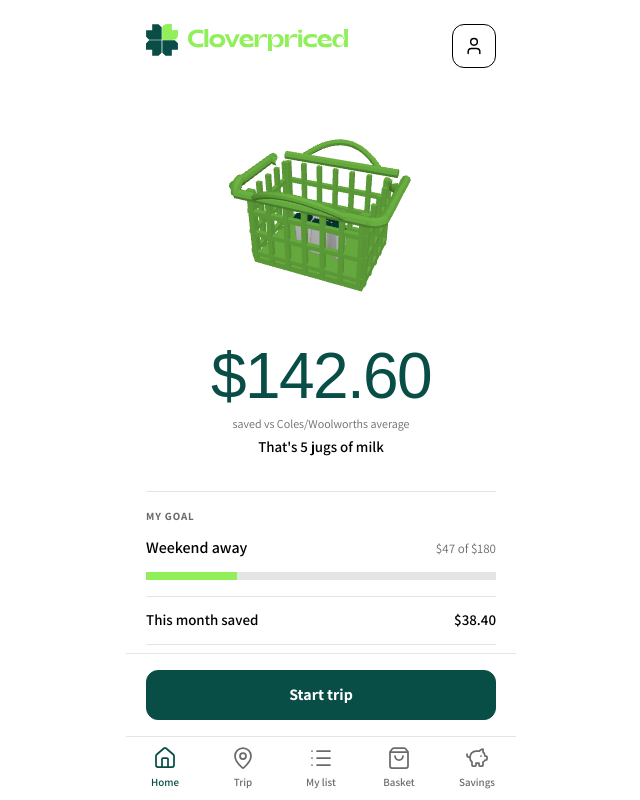
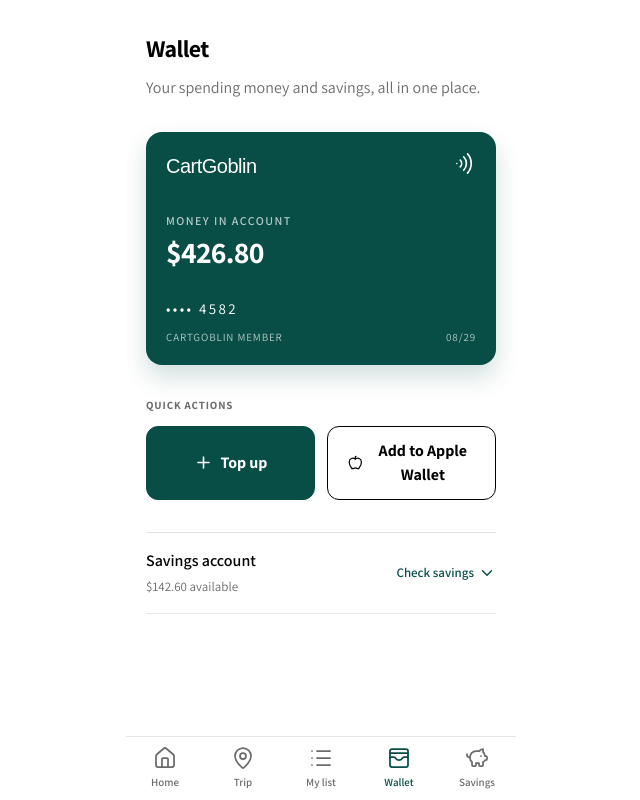
Before and after one commit to UQIES-Hackathon-2026/WinWinCart, a React (Vite) app: page /wallet in a window 1280 px wide. Before the commit this address led to /home. Shown: the whole page, without its empty margins (319-959 px from the left). Built offline with nearby package versions, Linux system fonts and the light colour scheme; a web font is replaced by a local one.

Commit message:
Replace Basket tab with Wallet

```diff
--- a/src/App.tsx
+++ b/src/App.tsx
@@ -2,7 +2,6 @@
 import { PhoneFrame } from './components/PhoneFrame'
 import { StartTripCta } from './components/StartTripCta'
 import { TabBar } from './components/TabBar'
-import { Basket } from './pages/Basket'
 import { CreateTrip } from './pages/CreateTrip'
 import { Home } from './pages/Home'
 import { KitchenSink } from './pages/KitchenSink'
@@ -11,6 +10,7 @@
 import { Results } from './pages/Results'
 import { Savings } from './pages/Savings'
 import { Trip } from './pages/Trip'
+import { Wallet } from './pages/Wallet'
 
 const tabBarHiddenPaths = new Set([
   '/profile',
@@ -39,7 +39,7 @@
           <Route element={<Home />} path="/home" />
           <Route element={<Trip />} path="/trip" />
           <Route element={<MyList />} path="/list" />
-          <Route element={<Basket />} path="/basket" />
+          <Route element={<Wallet />} path="/wallet" />
           <Route element={<Savings />} path="/savings" />
           <Route element={<Profile />} path="/profile" />
           <Route element={<CreateTrip />} path="/trip/create" />
--- a/src/components/TabBar.tsx
+++ b/src/components/TabBar.tsx
@@ -3,7 +3,7 @@
   List,
   MapPin,
   PiggyBank,
-  ShoppingBag,
+  WalletCards,
   type LucideIcon,
 } from 'lucide-react'
 import { NavLink } from 'react-router-dom'
@@ -18,7 +18,7 @@
   { label: 'Home', path: '/home', icon: Home },
   { label: 'Trip', path: '/trip', icon: MapPin },
   { label: 'My list', path: '/list', icon: List },
-  { label: 'Basket', path: '/basket', icon: ShoppingBag },
+  { label: 'Wallet', path: '/wallet', icon: WalletCards },
   { label: 'Savings', path: '/savings', icon: PiggyBank },
 ]
 
--- a/src/pages/Basket.tsx
+++ /dev/null
@@ -1,64 +0,0 @@
-import { useNavigate } from 'react-router-dom'
-import { ProductLineRow } from '../components/ProductLineRow'
-import { Button, SectionLabel } from '../components/ui'
-import { getBasketBenchmarkTotal } from '../data/demo'
-import { formatCurrency } from '../lib/format'
-import { useApp } from '../store/useApp'
-
-export function Basket() {
-  const navigate = useNavigate()
-  const basket = useApp((state) => state.basket)
-  const setBasketQty = useApp((state) => state.setBasketQty)
-
-  const benchmarkTotal = getBasketBenchmarkTotal(basket)
-
-  return (
-    <div className="flex min-h-full flex-col">
-      <div className="flex-1 px-5 pb-4 pt-8">
-        <h1 className="text-2xl font-bold tracking-tight">Basket</h1>
-        <p className="mt-3 text-base leading-6 text-mute">
-          Your grocery cart, priced against Coles/Woolworths average.
-        </p>
-
-        <section className="mt-8">
-          <SectionLabel>Line items</SectionLabel>
-          {basket.length === 0 ? (
-            <p className="mt-3 text-base text-mute">
-              Nothing in your basket yet. Add items from a trip or your list.
-            </p>
-          ) : (
-            <div className="mt-3 border-t border-rule">
-              {basket.map((line) => (
-                <ProductLineRow
-                  key={line.productId}
-                  productId={line.productId}
-                  qty={line.qty}
-                  onQtyChange={(qty) => setBasketQty(line.productId, qty)}
-                />
-              ))}
-            </div>
-          )}
-        </section>
-
-        {basket.length > 0 && (
-          <div className="mt-6 flex items-center justify-between gap-4 border-t border-rule pt-4">
-            <p className="text-[15px] font-semibold">Benchmark total</p>
-            <p className="tnum text-[15px] font-semibold">
-              {formatCurrency(benchmarkTotal)}
-            </p>
-          </div>
-        )}
-      </div>
-
-      <div className="sticky bottom-16 border-t border-rule bg-paper px-5 py-4">
-        <Button
-          className="w-full"
-          disabled={basket.length === 0}
-          onClick={() => navigate('/trip/create')}
-        >
-          Create trip and optimise
-        </Button>
-      </div>
-    </div>
-  )
-}
--- /dev/null
+++ b/src/pages/Wallet.tsx
@@ -0,0 +1,157 @@
+import { useState } from 'react'
+import { Apple, Check, ChevronDown, ChevronUp, Plus, Wifi } from 'lucide-react'
+import { Button, SectionLabel } from '../components/ui'
+import { formatCurrency } from '../lib/format'
+
+const startingBalance = 426.8
+const savingsBalance = 142.6
+
+export function Wallet() {
+  const [balance, setBalance] = useState(startingBalance)
+  const [topUpOpen, setTopUpOpen] = useState(false)
+  const [topUpAmount, setTopUpAmount] = useState('')
+  const [isAddedToAppleWallet, setIsAddedToAppleWallet] = useState(false)
+  const [showSavings, setShowSavings] = useState(false)
+
+  const parsedTopUpAmount = Number(topUpAmount)
+  const canTopUp = Number.isFinite(parsedTopUpAmount) && parsedTopUpAmount > 0
+
+  function handleTopUp() {
+    if (!canTopUp) return
+    setBalance((current) => current + parsedTopUpAmount)
+    setTopUpAmount('')
+    setTopUpOpen(false)
+  }
+
+  return (
+    <div className="px-5 pb-8 pt-8">
+      <h1 className="text-2xl font-bold tracking-tight">Wallet</h1>
+      <p className="mt-3 text-base leading-6 text-mute">
+        Your spending money and savings, all in one place.
+      </p>
+
+      <section
+        aria-label="CartGoblin payment card"
+        className="mt-8 overflow-hidden rounded-2xl bg-forest px-5 py-5 text-paper shadow-[0_12px_24px_rgba(8,78,70,0.18)]"
+      >
+        <div className="flex items-start justify-between gap-4">
+          <p className="font-display text-xl tracking-tight">CartGoblin</p>
+          <Wifi aria-hidden="true" className="rotate-90" size={23} strokeWidth={1.7} />
+        </div>
+        <div className="mt-8">
+          <p className="text-[12px] font-semibold uppercase tracking-[0.12em] text-paper/70">
+            Money in account
+          </p>
+          <p className="tnum mt-1 text-3xl font-bold tracking-tight">
+            {formatCurrency(balance)}
+          </p>
+        </div>
+        <p className="tnum mt-7 text-[15px] tracking-[0.16em]">•••• 4582</p>
+        <div className="mt-2 flex items-end justify-between gap-4 text-[11px] uppercase tracking-[0.08em] text-paper/70">
+          <p>CartGoblin member</p>
+          <p>08/29</p>
+        </div>
+      </section>
+
+      <section className="mt-8">
+        <SectionLabel>Quick actions</SectionLabel>
+        <div className="mt-3 grid grid-cols-2 gap-3">
+          <Button
+            aria-expanded={topUpOpen}
+            className="flex items-center justify-center gap-2"
+            onClick={() => setTopUpOpen((open) => !open)}
+          >
+            <Plus aria-hidden="true" size={19} strokeWidth={2} />
+            Top up
+          </Button>
+          <Button
+            aria-label={
+              isAddedToAppleWallet
+                ? 'Added to Apple Wallet'
+                : 'Add card to Apple Wallet'
+            }
+            className="flex items-center justify-center gap-2"
+            onClick={() => setIsAddedToAppleWallet(true)}
+            variant="secondary"
+          >
+            {isAddedToAppleWallet ? (
+              <Check aria-hidden="true" size={18} strokeWidth={2} />
+            ) : (
+              <Apple aria-hidden="true" size={19} strokeWidth={2} />
+            )}
+            {isAddedToAppleWallet ? 'Added' : 'Add to Apple Wallet'}
+          </Button>
+        </div>
+
+        {topUpOpen && (
+          <form
+            className="mt-3 rounded-xl border border-rule bg-sunk p-4"
+            onSubmit={(event) => {
+              event.preventDefault()
+              handleTopUp()
+            }}
+          >
+            <label className="block text-[13px] font-semibold" htmlFor="top-up-amount">
+              Top-up amount
+            </label>
+            <div className="mt-2 flex gap-2">
+              <div className="flex min-h-11 flex-1 items-center rounded-xl border border-rule bg-paper px-3 focus-within:border-forest focus-within:ring-2 focus-within:ring-forest/20">
+                <span aria-hidden="true" className="text-mute">$</span>
+                <input
+                  autoFocus
+                  className="tnum min-w-0 flex-1 bg-transparent pl-1 text-base outline-none"
+                  id="top-up-amount"
+                  inputMode="decimal"
+                  min="0.01"
+                  onChange={(event) => setTopUpAmount(event.target.value)}
+                  placeholder="0.00"
+                  step="0.01"
+                  type="number"
+                  value={topUpAmount}
+                />
+              </div>
+              <Button disabled={!canTopUp} type="submit">Add money</Button>
+            </div>
+          </form>
+        )}
+      </section>
+
+      <section className="mt-8 border-y border-rule">
+        <button
+          aria-expanded={showSavings}
+          className="flex min-h-20 w-full items-center justify-between gap-4 py-4 text-left focus-visible:outline focus-visible:outline-2 focus-visible:outline-offset-2 focus-visible:outline-forest"
+          onClick={() => setShowSavings((shown) => !shown)}
+          type="button"
+        >
+          <div>
+            <p className="text-base font-semibold">Savings account</p>
+            <p className="tnum mt-1 text-[13px] text-mute">
+              {formatCurrency(savingsBalance)} available
+            </p>
+          </div>
+          <span className="flex items-center gap-1 text-[13px] font-semibold text-forest">
+            Check savings
+            {showSavings ? (
+              <ChevronUp aria-hidden="true" size={18} />
+            ) : (
+              <ChevronDown aria-hidden="true" size={18} />
+            )}
+          </span>
+        </button>
+        {showSavings && (
+          <div className="border-t border-rule py-4">
+            <p className="text-[15px] leading-6 text-mute">
+              Your savings are set aside from everyday spending and ready when you need them.
+            </p>
+            <div className="mt-4 flex items-center justify-between gap-4">
+              <p className="text-[13px] text-mute">Available balance</p>
+              <p className="tnum text-[15px] font-semibold">
+                {formatCurrency(savingsBalance)}
+              </p>
+            </div>
+          </div>
+        )}
+      </section>
+    </div>
+  )
+}
```
